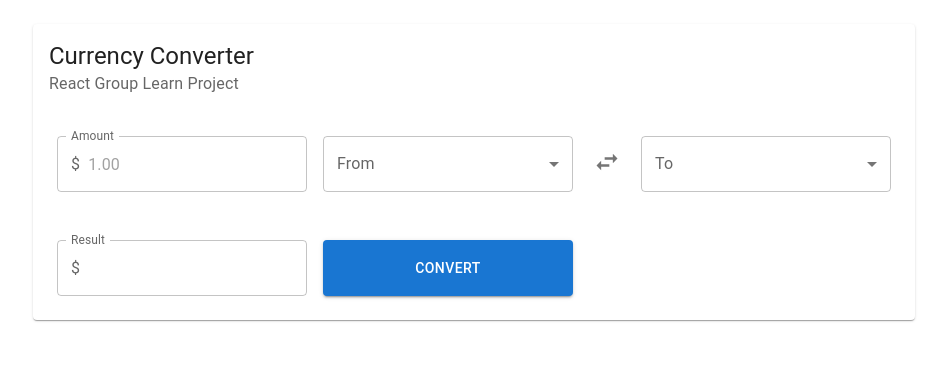
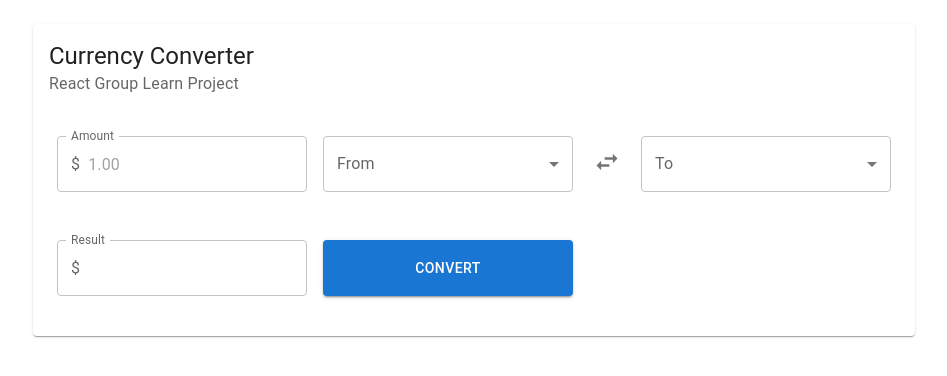
Before and after one commit to mbussert/currency-converter, a React (Create React App) app: page / in a window 1280 px wide. Shown: the top 376 px of the page, without its empty margins (166-1113 px from the left). Built offline with nearby package versions, Linux system fonts and the light colour scheme.

Commit message:
Fixed padding

```diff
--- a/src/components/Card.js
+++ b/src/components/Card.js
@@ -29,7 +29,7 @@ export default function RecipeReviewCard() {
 
   return (
     <Grid container justifyContent="center" alignItems="center">
-      <Card sx={{ maxWidth: 900, paddingBottom: 2 }}>
+      <Card sx={{ maxWidth: 900, paddingBottom: 4 }}>
         <CardHeader
           title="Currency Converter"
           subheader="React Group Learn Project"
```
